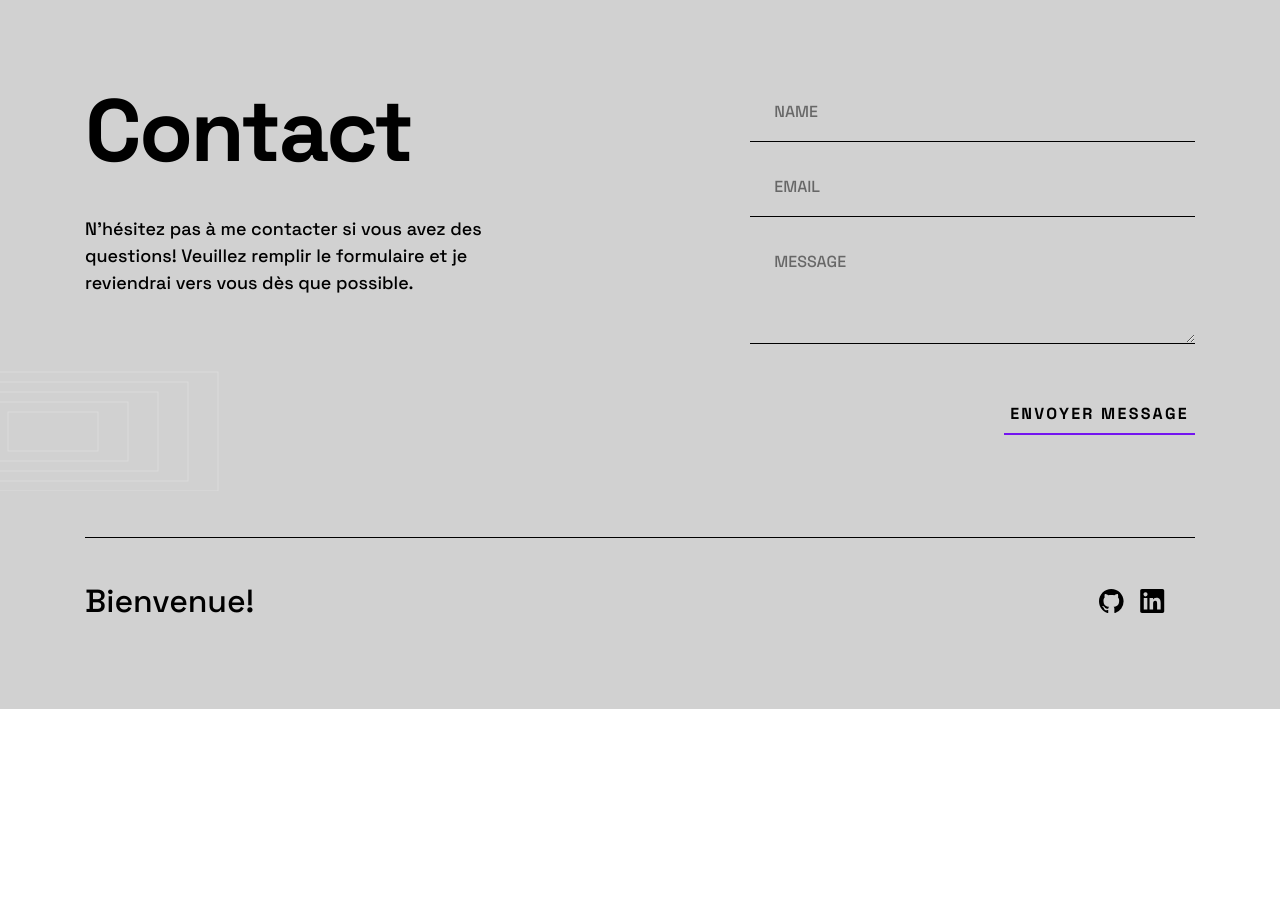
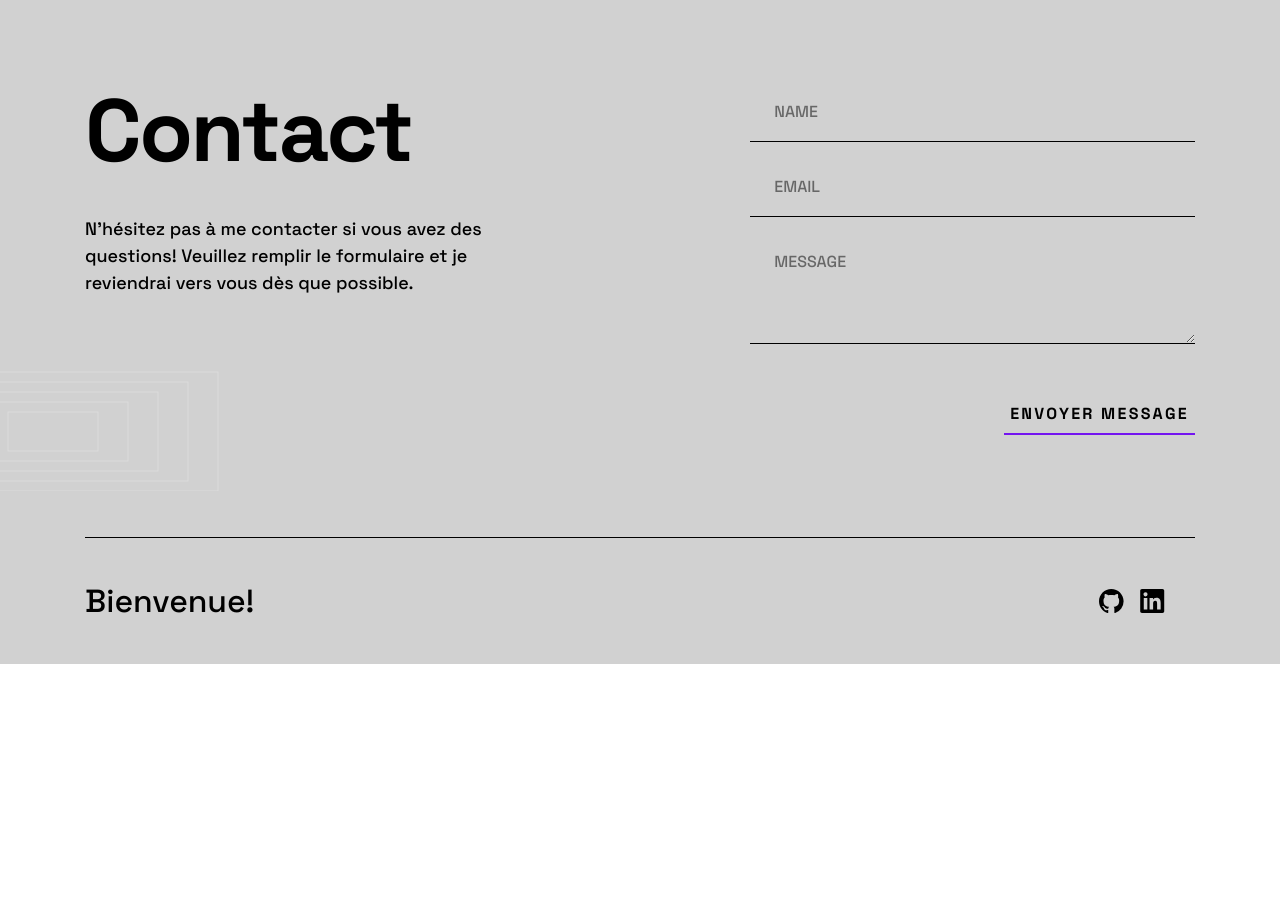
Before and after one commit to KhalilHouni/KhalilHouni.github.io, a PHP site: page / in a window 1280 px wide. Shown: the part 4374-5282 px from the top of the page. After the commit the page ends 5038 px from the top, so only its background shows below. Run offline with PHP 8.4, Linux system fonts and the light colour scheme.

Commit message:
fixed excessive padding error

```diff
--- a/portfoliostyle.css
+++ b/portfoliostyle.css
@@ -161,7 +161,6 @@ body {
   color: var(--text1);
   font-size: var(--fs-18);
   line-height: 1.56;
-  padding-bottom: 25rem;
 }
 
 .bg-less-dark {
@@ -896,18 +895,19 @@ h1 > span {
 }
 
 footer {
-  padding-block: 40px 60px;
+  padding-block: 40px;
+  margin-top: 0;
 }
 
 @media (min-width: 37.5em) {
   footer {
-    padding-block: 30px 40px;
+    padding-block: 30px;
   }
 }
 
 @media (min-width: 62.5em) {
   footer {
-    padding-block: 47px 92px;
+    padding-block: 47px;
   }
 }
 
```
